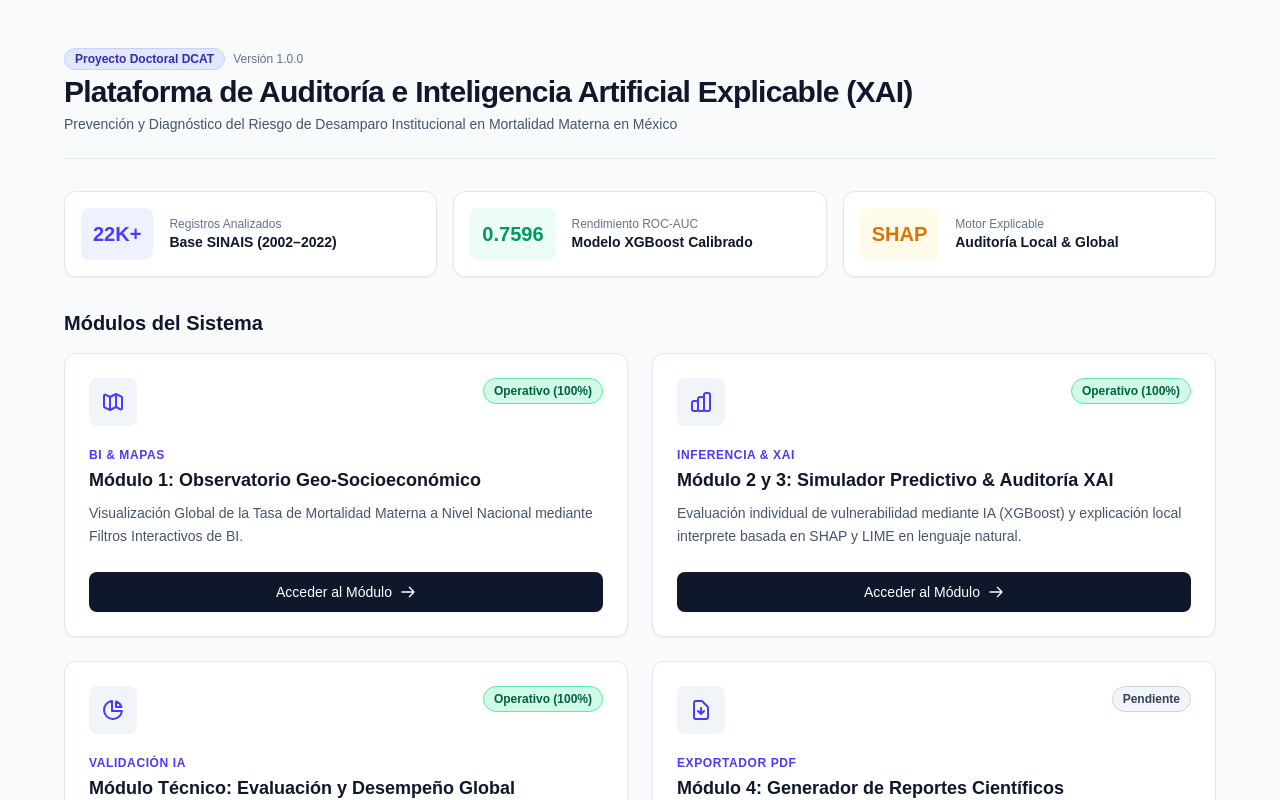
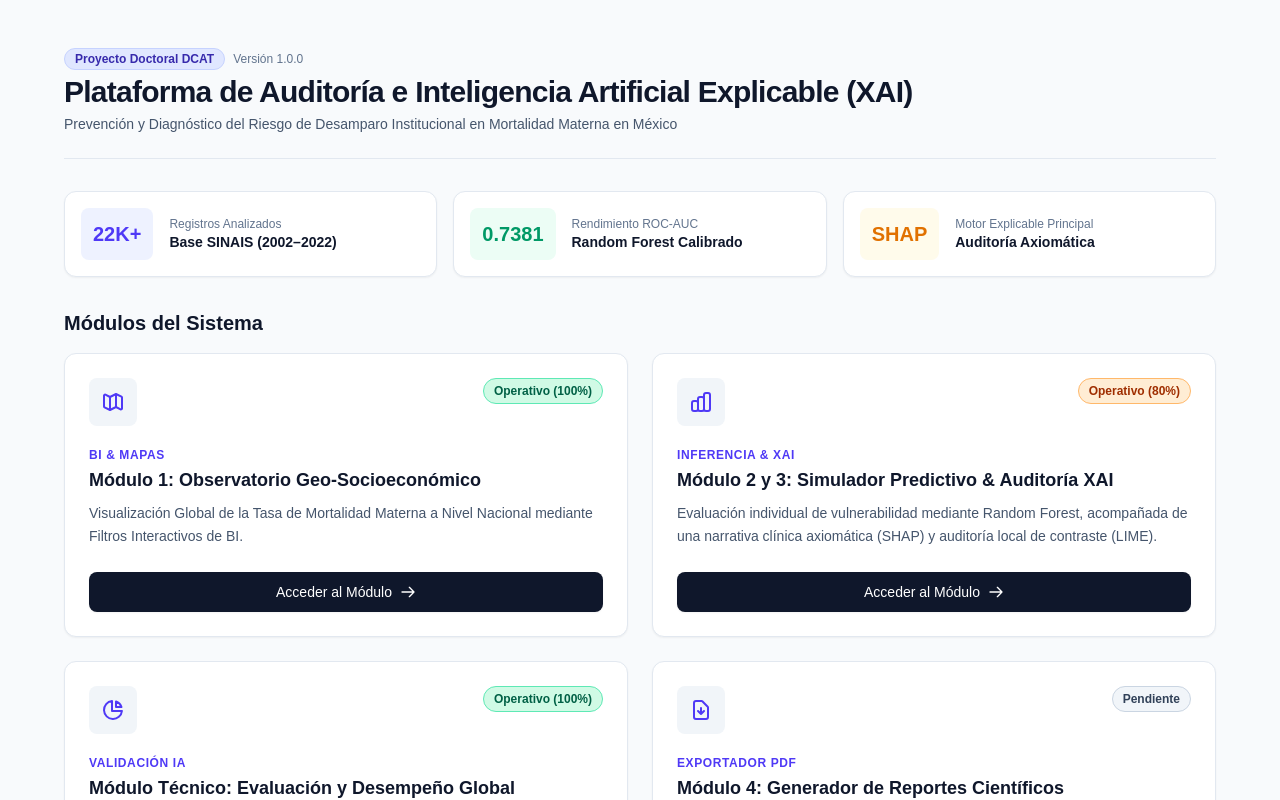
Before and after one commit to dayronponce94/DCAT_Project, a Next.js app in the folder frontend/: page / in a window 1280 px wide. Shown: the top 800 px of the page. Built offline with nearby package versions, Linux system fonts and the light colour scheme.

Commit message:
Vista principal actualizada.

```diff
--- a/frontend/app/page.tsx
+++ b/frontend/app/page.tsx
@@ -23,9 +23,9 @@ export default function MainDashboard() {
       id: "simulator",
       title: "Módulo 2 y 3: Simulador Predictivo & Auditoría XAI",
       description:
-        "Evaluación individual de vulnerabilidad mediante IA (XGBoost) y explicación local interprete basada en SHAP y LIME en lenguaje natural.",
-      status: "Operativo (100%)",
-      statusColor: "bg-emerald-100 text-emerald-800 border-emerald-300",
+        "Evaluación individual de vulnerabilidad mediante Random Forest, acompañada de una narrativa clínica axiomática (SHAP) y auditoría local de contraste (LIME).",
+      status: "Operativo (80%)",
+      statusColor: "bg-orange-100 text-orange-800 border-orange-300",
       icon: (
         <svg className="w-6 h-6 text-indigo-600" fill="none" stroke="currentColor" viewBox="0 0 24 24">
           <path strokeLinecap="round" strokeLinejoin="round" strokeWidth="2" d="M9 19v-6a2 2 0 00-2-2H5a2 2 0 00-2 2v6a2 2 0 002 2h2a2 2 0 002-2zm0 0V9a2 2 0 012-2h2a2 2 0 012 2v10m-6 0a2 2 0 002 2h2a2 2 0 002-2m0 0V5a2 2 0 012-2h2a2 2 0 012 2v14a2 2 0 01-2 2h-2a2 2 0 01-2-2z" />
@@ -38,7 +38,7 @@ export default function MainDashboard() {
       id: "metrics",
       title: "Módulo Técnico: Evaluación y Desempeño Global",
       description:
-        "Consola de métricas científicas del modelo predictivo (ROC-AUC, Matriz de Confusión) e impacto SHAP global a nivel nacional.",
+        "Consola de métricas científicas del modelo Random Forest (ROC-AUC, Matriz de Confusión) y análisis de convergencia metodológica SHAP vs LIME.",
       status: "Operativo (100%)",
       statusColor: "bg-emerald-100 text-emerald-800 border-emerald-300",
       icon: (
@@ -88,7 +88,7 @@ export default function MainDashboard() {
           </div>
         </header>
 
-        {/* MÁTRICA RÁPIDA / STATUS GENERAL */}
+        {/* MÉTRICA RÁPIDA / STATUS GENERAL */}
         <div className="grid grid-cols-1 sm:grid-cols-3 gap-4">
           <div className="bg-white p-4 rounded-xl border border-slate-200 shadow-xs flex items-center gap-4">
             <div className="p-3 bg-indigo-50 rounded-lg text-indigo-600 font-bold text-xl">22K+</div>
@@ -98,17 +98,17 @@ export default function MainDashboard() {
             </div>
           </div>
           <div className="bg-white p-4 rounded-xl border border-slate-200 shadow-xs flex items-center gap-4">
-            <div className="p-3 bg-emerald-50 rounded-lg text-emerald-600 font-bold text-xl">0.7596</div>
+            <div className="p-3 bg-emerald-50 rounded-lg text-emerald-600 font-bold text-xl">0.7381</div>
             <div>
               <p className="text-xs text-slate-500 font-medium">Rendimiento ROC-AUC</p>
-              <p className="text-sm font-bold text-slate-900">Modelo XGBoost Calibrado</p>
+              <p className="text-sm font-bold text-slate-900">Random Forest Calibrado</p>
             </div>
           </div>
           <div className="bg-white p-4 rounded-xl border border-slate-200 shadow-xs flex items-center gap-4">
             <div className="p-3 bg-amber-50 rounded-lg text-amber-600 font-bold text-xl">SHAP</div>
             <div>
-              <p className="text-xs text-slate-500 font-medium">Motor Explicable</p>
-              <p className="text-sm font-bold text-slate-900">Auditoría Local & Global</p>
+              <p className="text-xs text-slate-500 font-medium">Motor Explicable Principal</p>
+              <p className="text-sm font-bold text-slate-900">Auditoría Axiomática</p>
             </div>
           </div>
         </div>
```
